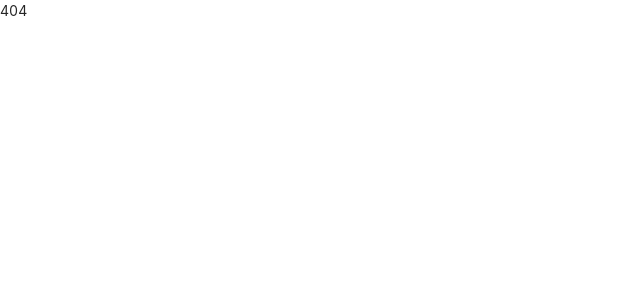
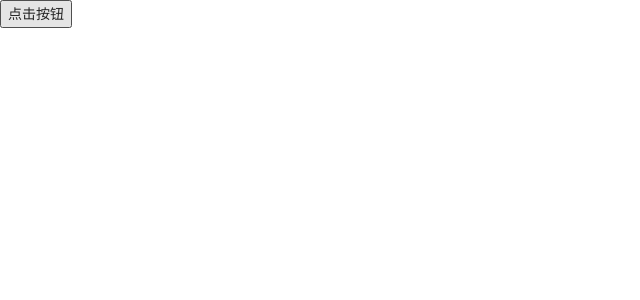
Before and after one commit to ranwawa/learning, a React (Create React App) app: page / in a window 1280 px wide. Shown: the top 300 px of the page, without its empty margins (0-640 px from the left). Built offline with nearby package versions, Linux system fonts and the light colour scheme.

Commit message:
feat(高阶路由):

```diff
--- /dev/null
+++ b/src/RouterDemo/WithRouter.jsx
@@ -0,0 +1,33 @@
+/*
+* 为什么需要withRouter
+*   如果当前组件没有放到<Route>组件里面的话,就无法获取路由相关对象
+*   用这个函数包裹一下即可
+* */
+
+import React from 'react';
+import { withRouter, BrowserRouter, Route } from 'react-router-dom';
+import RouterDemo from './RouterDemo';
+
+function w (props) {
+  console.log('props', props);
+  return (
+    <div>
+      withrouterrrrrrrrrrrrr
+    </div>
+  )
+}
+function c(props) {
+  function handleClick() {
+    console.log('c', props);
+  }
+  return(
+    <BrowserRouter>
+      <Route path="/home" component={ w } />
+      <Route>
+        <button onClick={ handleClick } >点击按钮</button>
+      </Route>
+    </BrowserRouter>
+  )
+}
+
+export default c;
--- a/src/app.jsx
+++ b/src/app.jsx
@@ -1,6 +1,7 @@
 import React from "react";
 import 'antd/dist/antd.css';
-import RedirectAndPush from './RouterDemo/RedirectAndPush';
+import WithRouter from './RouterDemo/WithRouter';
+// import RedirectAndPush from './RouterDemo/RedirectAndPush';
 // import ParamsDemo from './RouterDemo/ParamsDemo';
 // import NavLink from './RouterDemo/NavLink';
 // import RenderFunction from './RouterDemo/RenderFunction';
@@ -34,7 +35,8 @@ export default class App extends React.Component {
   render() {
     return (
       <div>
-        <RedirectAndPush />
+        <WithRouter />
+        {/*<RedirectAndPush />*/}
         {/*<ParamsDemo />*/}
         {/*<NavLink />*/}
         {/*<RenderFunction />*/}
```
